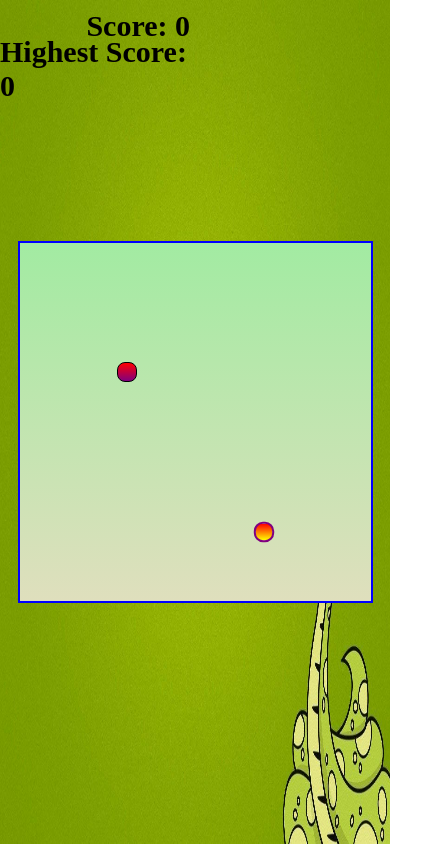
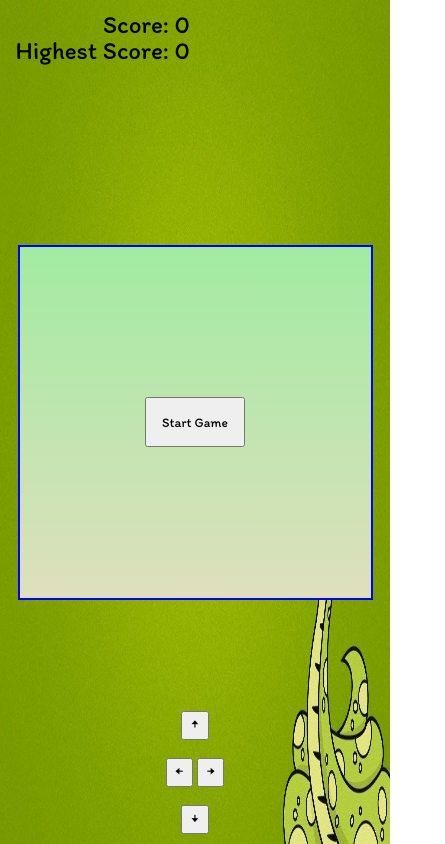
Before and after one commit to sandipan898/snak-sizzle, a plain HTML site: page index.html in a window 390 px wide. Shown: the whole page, 445 px wide, since content can reach past the window. Drawn offline with nearby package versions, Linux system fonts and the light colour scheme.

Commit message:
apply responsiveness

```diff
--- a/css/style.css
+++ b/css/style.css
@@ -1,3 +1,4 @@
+@import url('https://fonts.googleapis.com/css2?family=Itim&display=swap');
 * {
     padding: 0;
     margin: 0;
@@ -16,7 +17,7 @@
 #board {
      background: linear-gradient(rgb(162, 235, 162), rgb(223, 223, 189));
      width: 90vmin;
-     height: 92vmin;
+     height: 90vmin;
      border: 2px solid blue;
      display: grid;
      grid-template-rows: repeat(18, 1fr);
@@ -47,7 +48,8 @@
     top: 9px;
     right: 200px;
     font-size: 30px;
-    font-weight: bold;
+    /* font-weight: bold; */
+    font-family: 'Itim', cursive;
 }
 
 #highScoreBox{
@@ -55,5 +57,61 @@
     top: 35px;
     right: 200px;
     font-size: 30px;
-    font-weight: bold;
+    /* font-weight: bold; */
+    font-family: 'Itim', cursive;
 }
+
+#startBtn {
+    position: absolute;
+    align-items: center;
+    /* top: 20px; */
+    padding: 15px;
+    font-family: 'Itim', cursive;
+}
+
+#controls {
+    position: absolute;
+    display: none;
+}
+
+@media only screen and (max-width: 600px) {
+    #board {
+        background: linear-gradient(rgb(162, 235, 162), rgb(223, 223, 189));
+        width: 90vmin;
+        height: 90vmin;
+        border: 2px solid blue;
+        display: grid;
+        grid-template-rows: repeat(18, 1fr);
+        grid-template-columns: repeat(18, 1fr);
+   }
+
+    #scoreBox {
+        position: absolute;
+        /* top: 9px;
+        right: 200px; */
+        align-items: center;
+        font-size: 25px;
+        /* font-weight: bold; */
+        font-family: 'Itim', cursive;
+    }
+
+    #highScoreBox{
+        position: absolute;
+        align-items: center;
+        /* top: 35px;
+        right: 200px; */
+        font-size: 25px;
+        /* font-weight: bold; */
+        font-family: 'Itim', cursive;
+    }
+
+    #controls {
+        display:block;
+        position: absolute;
+        bottom: 10px;
+    }
+    #controls button {
+        padding: 5px;
+    }
+
+}
--- a/index.html
+++ b/index.html
@@ -6,12 +6,21 @@
     <meta name="viewport" content="width=device-width, initial-scale=1.0">
     <title>Snake Sizzle</title>
     <link rel="stylesheet" href="css/style.css">
+    <!-- <link rel="stylesheet" href="https://cdn.jsdelivr.net/npm/@fortawesome/fontawesome-free@5.15.3/css/fontawesome.min.css" integrity="sha384-wESLQ85D6gbsF459vf1CiZ2+rr+CsxRY0RpiF1tLlQpDnAgg6rwdsUF1+Ics2bni" crossorigin="anonymous"> -->
+    <link href='https://unpkg.com/boxicons@2.0.7/css/boxicons.min.css' rel='stylesheet'>
 </head>
 <body>
     <div class="body">
+        <button id="startBtn" onClick="startGame()">Start Game</button>
         <div id="scoreBox">Score: 0</div>
         <div id="highScoreBox">Highest Score: 0</div>
         <div id="board"></div>
+        <div id="controls" style="text-align:center; width:500px;">
+            <button onclick="arrowUpBtn()"> <i class='bx bxs-up-arrow-alt'></i></button><br><br>
+            <button onclick="arrowLeftBtn()"> <i class='bx bxs-left-arrow-alt' ></i></button>
+            <button onclick="arrowRightBtn()"> <i class='bx bxs-right-arrow-alt' ></i></button><br><br>
+            <button onclick="arrowDownBtn()"> <i class='bx bxs-down-arrow-alt' ></i></button>
+        </div>
     </div>
 </body>
 <script src="js/index.js"></script>
--- a/js/index.js
+++ b/js/index.js
@@ -4,8 +4,8 @@ const foodSound = new Audio('music/food.mp3');
 const gameOverSound = new Audio('music/gameover.mp3');
 const moveSound = new Audio('music/move.mp3');
 const musicSound = new Audio('music/music.mp3');
-const speed = 7;
 let score = 0;
+let speed = 7;
 let lastPaintTime = 0;
 let snakeArr = [
     {x: 13, y: 15}
@@ -16,6 +16,8 @@ let food = {x: 6, y: 7};
 function main(ctime) {
     window.requestAnimationFrame(main);
     // console.log(ctime)
+    speed = 7 + score /6;
+    console.log(speed)
     if((ctime - lastPaintTime)/1000 < 1/speed){
         return;
     }
@@ -117,6 +119,32 @@ if(highScore === null) {
     highScoreBox.innerHTML = "Highest Score: " + highScoreVal;
 }
 
+const arrowUpBtn = () => {
+    console.log("ArrowUp");
+    inputDir.x = 0;
+    inputDir.y = -1;
+};
+
+const arrowLeftBtn = () => {
+    console.log("ArrowLeft");
+    inputDir.x = -1;
+    inputDir.y = 0;
+};
+
+const arrowRightBtn = () => {
+    console.log("ArrowRight");
+    inputDir.x = 1;
+    inputDir.y = 0;
+};
+
+const arrowDownBtn = () => {
+    console.log("ArrowDown");
+    inputDir.x = 0;
+    inputDir.y = 1;
+};
+
+const startGame = () => {
+    startBtn.style.display = "none";
     window.requestAnimationFrame(main);
     window.addEventListener('keydown', e => {
         inputDir = {x: 0, y: 0} // start the game
@@ -145,6 +173,6 @@ window.addEventListener('keydown', e => {
                 inputDir.x = 1;
                 inputDir.y = 0;
                 break;
-
         }
     })
+};
```
Lines whose indentation alone changed are shown as unchanged.
